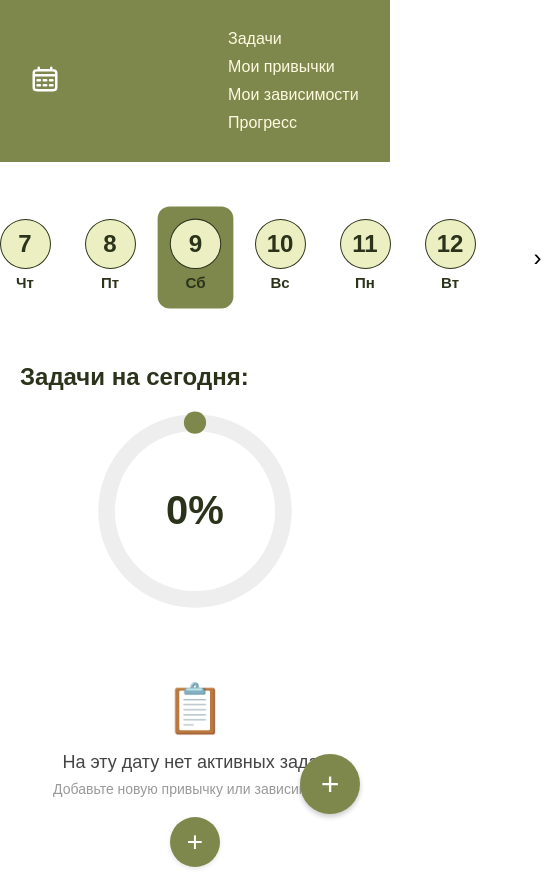
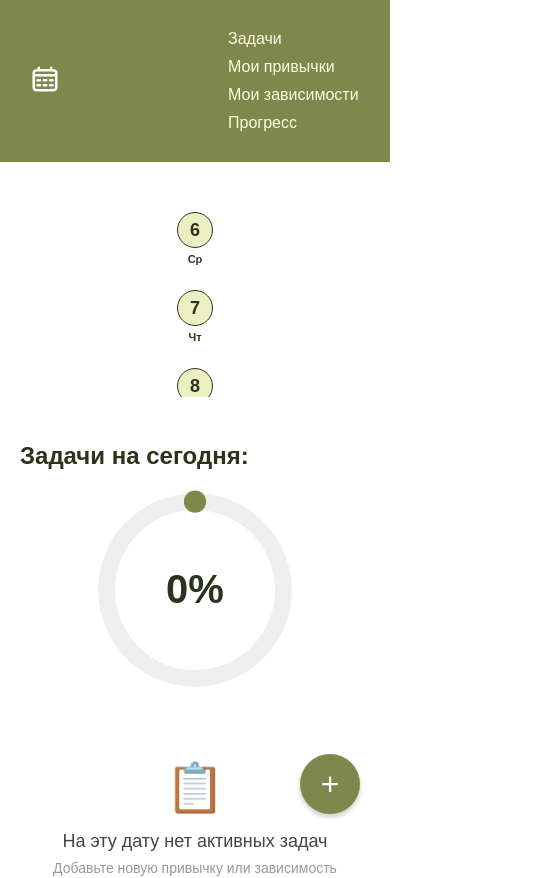
Before and after one commit to m4l3n14/studentki231_tracker, a Vue app: page / in a window 390 px wide. Shown: the top 878 px of the page, 558 px wide, since content can reach past the window. Built offline with nearby package versions, Linux system fonts and the light colour scheme.

Commit message:
Исправление косяков 3.0

```diff
--- a/src/components/tasks.vue
+++ b/src/components/tasks.vue
@@ -549,4 +549,56 @@ onMounted(() => {
   background: #f0f0f0;
   transform: scale(1.01);
 }
+
+@media (max-width: 600px) {
+  .carousel-container {
+    gap: 4px;
+  }
+
+  .carousel-day {
+    width: 55px;
+    padding: 5px 3px;
+  }
+
+  .weekday {
+    font-size: 11px;
+  }
+
+  .day-number {
+    font-size: 18px;
+    width: 36px;
+    height: 36px;
+    display: flex;
+    align-items: center;
+    justify-content: center;
+    border-radius: 50%;
+    margin: 0 auto;
+  }
+
+  .carousel-btn {
+    width: 30px;
+    height: 30px;
+    font-size: 18px;
+    display: flex;
+    align-items: center;
+    justify-content: center;
+  }
+}
+
+@media (max-width: 480px) {
+  .carousel-track {
+    flex-direction: column;
+    align-items: center;
+    max-height: 200px;
+    overflow-y: auto;
+  }
+
+  .carousel-day {
+    width: 80px;
+  }
+
+  .carousel-btn {
+    display: none;
+  }
+}
 </style>
--- a/src/route.js
+++ b/src/route.js
@@ -1,4 +1,4 @@
-import { createRouter, createWebHistory } from 'vue-router'
+import { createRouter, createWebHashHistory } from 'vue-router'
 import Tasks from './components/tasks.vue'
 import Calendar from './components/calendar.vue'
 import Myaddictions from './components/my_addictions.vue'
@@ -16,6 +16,6 @@ const routes = [
 ]
 
 export const router = createRouter({
-    history: createWebHistory(),
+    history: createWebHashHistory(),
     routes
 })
--- a/vite.config.js
+++ b/vite.config.js
@@ -4,4 +4,5 @@ import vue from '@vitejs/plugin-vue'
 // https://vite.dev/config/
 export default defineConfig({
   plugins: [vue()],
+  base: "/studentki231_tracker/"
 })
```
Also changed, not shown: package.json (+6 -2 lines), 1 other file (tests, documents, lock files or other folders).
